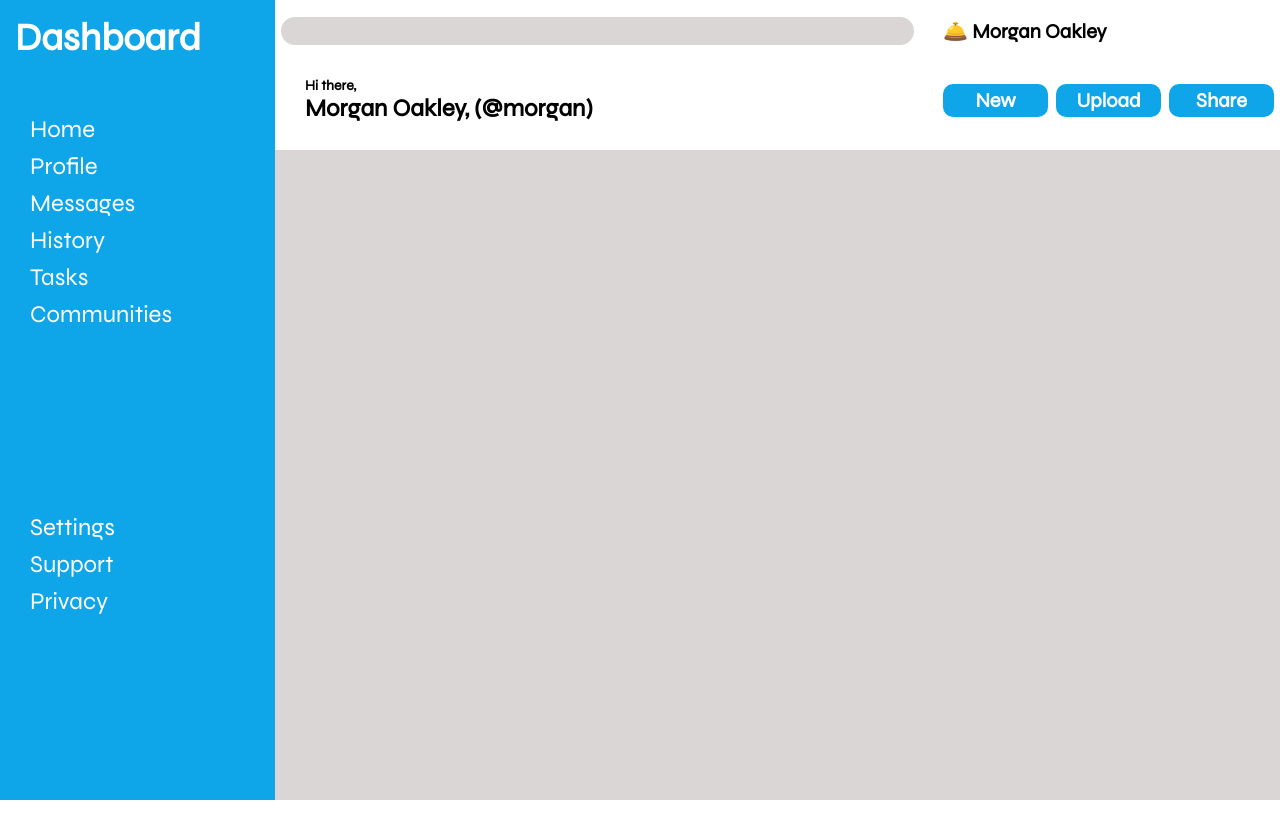
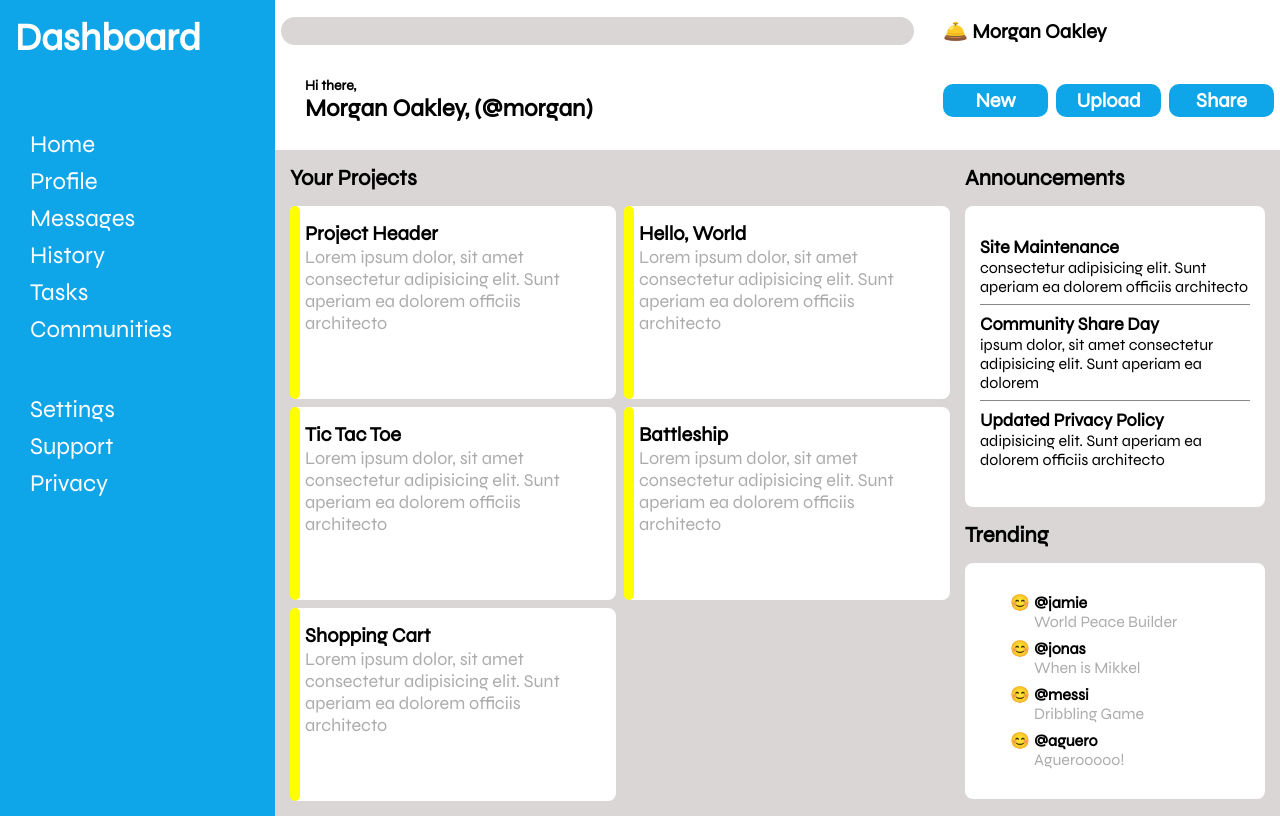
Before and after one commit to Rif-7/admin-dashboard, a plain HTML site: page index.html in a window 1280 px wide. Drawn offline with Linux system fonts and the light colour scheme.

Commit message:
set up main layout

```diff
--- a/index.html
+++ b/index.html
@@ -47,7 +47,105 @@
           </ul>
         </div>
       </div>
-      <div class="main-content"></div>
+      <div class="main-content">
+        <div class="projects">
+          <div class="title">Your Projects</div>
+          <div class="project-items">
+            <div class="project-card">
+              <div class="project-header">Project Header</div>
+              <div class="description">
+                Lorem ipsum dolor, sit amet consectetur adipisicing elit. Sunt
+                aperiam ea dolorem officiis architecto
+              </div>
+              <div class="project-buttons"></div>
+            </div>
+            <div class="project-card">
+              <div class="project-header">Hello, World</div>
+              <div class="description">
+                Lorem ipsum dolor, sit amet consectetur adipisicing elit. Sunt
+                aperiam ea dolorem officiis architecto
+              </div>
+              <div class="project-buttons"></div>
+            </div>
+            <div class="project-card">
+              <div class="project-header">Tic Tac Toe</div>
+              <div class="description">
+                Lorem ipsum dolor, sit amet consectetur adipisicing elit. Sunt
+                aperiam ea dolorem officiis architecto
+              </div>
+              <div class="project-buttons"></div>
+            </div>
+            <div class="project-card">
+              <div class="project-header">Battleship</div>
+              <div class="description">
+                Lorem ipsum dolor, sit amet consectetur adipisicing elit. Sunt
+                aperiam ea dolorem officiis architecto
+              </div>
+              <div class="project-buttons"></div>
+            </div>
+            <div class="project-card">
+              <div class="project-header">Shopping Cart</div>
+              <div class="description">
+                Lorem ipsum dolor, sit amet consectetur adipisicing elit. Sunt
+                aperiam ea dolorem officiis architecto
+              </div>
+              <div class="project-buttons"></div>
+            </div>
+        </div>
+      </div>
+      <div class="announcements">
+        <div class="title">Announcements</div>
+        <div class="announcement-container">
+            <div class="announcement">
+              <div class="ann-header">Site Maintenance</div>
+              <div class="ann-content">consectetur adipisicing elit. Sunt
+                aperiam ea dolorem officiis architecto</div>
+            </div>
+            <div class="announcement">
+              <div class="ann-header">Community Share Day</div>
+              <div class="ann-content">ipsum dolor, sit amet consectetur adipisicing elit. Sunt
+                aperiam ea dolorem</div>
+            </div>
+            <div class="announcement">
+              <div class="ann-header">Updated Privacy Policy</div>
+              <div class="ann-content">adipisicing elit. Sunt
+                aperiam ea dolorem officiis architecto</div>
+            </div>
+        </div>
+      </div>
+      <div class="trending">
+        <div class="title">Trending</div>
+        <div class="trending-container">
+            <div class="trending-item">
+              <div class="user-logo">😊</div>
+              <div class="user-data">
+                <div class="name">@jamie</div>
+                <div class="description">World Peace Builder</div>
+              </div>
+            </div>
+            <div class="trending-item">
+              <div class="user-logo">😊</div>
+              <div class="user-data">
+                <div class="name">@jonas</div>
+              <div class="description">When is Mikkel</div>
+            </div>
+            </div>
+            <div class="trending-item">
+              <div class="user-logo">😊</div>
+              <div class="user-data">
+                <div class="name">@messi</div>
+                <div class="description">Dribbling Game</div>
+            </div>
+            </div>
+            <div class="trending-item">
+              <div class="user-logo">😊</div>
+              <div class="user-data">
+                <div class="name">@aguero</div>
+              <div class="description">Aguerooooo!</div>
+            </div>
+            </div>
+        </div>
+      </div>
     </div>
   </body>
 </html>
--- a/style.css
+++ b/style.css
@@ -35,7 +35,8 @@ body {
 
   display: grid;
   grid-template-columns: 1fr;
-  grid-template-rows: 100px auto auto;
+  grid-template-rows: 100px 250px 250px;
+  gap: 15px;
 }
 
 .sidebar > .logo {
@@ -65,6 +66,12 @@ body {
   background-color: rgb(218, 214, 214);
   grid-row: 2 / -1;
   grid-column: 2 / -1;
+  padding: 15px;
+
+  display: grid;
+  grid-template-columns: 1fr 300px;
+  grid-template-rows: minmax(300px, auto) 1fr;
+  gap: 15px;
 }
 
 .search > input {
@@ -109,4 +116,115 @@ body {
   font-family: inherit;
   font-size: 20px;
   padding: 4px 6px;
+  width: 100%;
 }
+
+.title {
+  font-size: 22px;
+  font-weight: 700;
+}
+
+.trending {
+  grid-row: 2;
+  grid-column: 2;
+}
+
+.projects {
+  grid-row: 1 / -1;
+  grid-column: 1;
+}
+
+.project-items {
+  margin-top: 15px;
+
+  display: grid;
+  grid-template-columns: repeat(auto-fit, minmax(275px, 1fr));
+  gap: 8px;
+}
+
+.project-card {
+  padding: 15px;
+  background-color: white;
+  position: relative;
+
+  display: flex;
+  flex-direction: column;
+  border-radius: 8px;
+}
+
+.project-card::before {
+  content: "";
+  width: 10px;
+  height: 100%;
+  position: absolute;
+  top: 0px;
+  left: 0px;
+  background-color: yellow;
+  border-radius: 8px;
+}
+
+.project-header {
+  font-size: 20px;
+  font-weight: 700;
+}
+
+.description {
+  font-size: 18px;
+  color: rgb(172, 172, 172);
+}
+
+.project-buttons {
+  height: 50px;
+  align-self: flex-end;
+
+  display: flex;
+  gap: 4px;
+}
+
+.announcement-container,
+.trending-container {
+  margin-top: 15px;
+  border-radius: 8px;
+  background-color: white;
+  width: 100%;
+  padding: 30px 15px;
+  box-sizing: border-box;
+
+  display: flex;
+  flex-direction: column;
+  gap: 8px;
+}
+
+.announcement {
+  border-bottom: 1px solid #888;
+}
+
+.ann-header {
+  font-size: 18px;
+  font-weight: 700;
+}
+
+.ann-content {
+  font-size: 16px;
+  margin-bottom: 8px;
+}
+
+.announcement:last-child {
+  border-bottom: none;
+}
+
+.trending-item {
+  display: flex;
+  gap: 4px;
+  margin-left: 30px;
+}
+
+.name {
+  font-size: 16px;
+  color: black;
+  font-weight: 600;
+}
+
+.trending-item .description {
+  font-size: 16px;
+}
```
